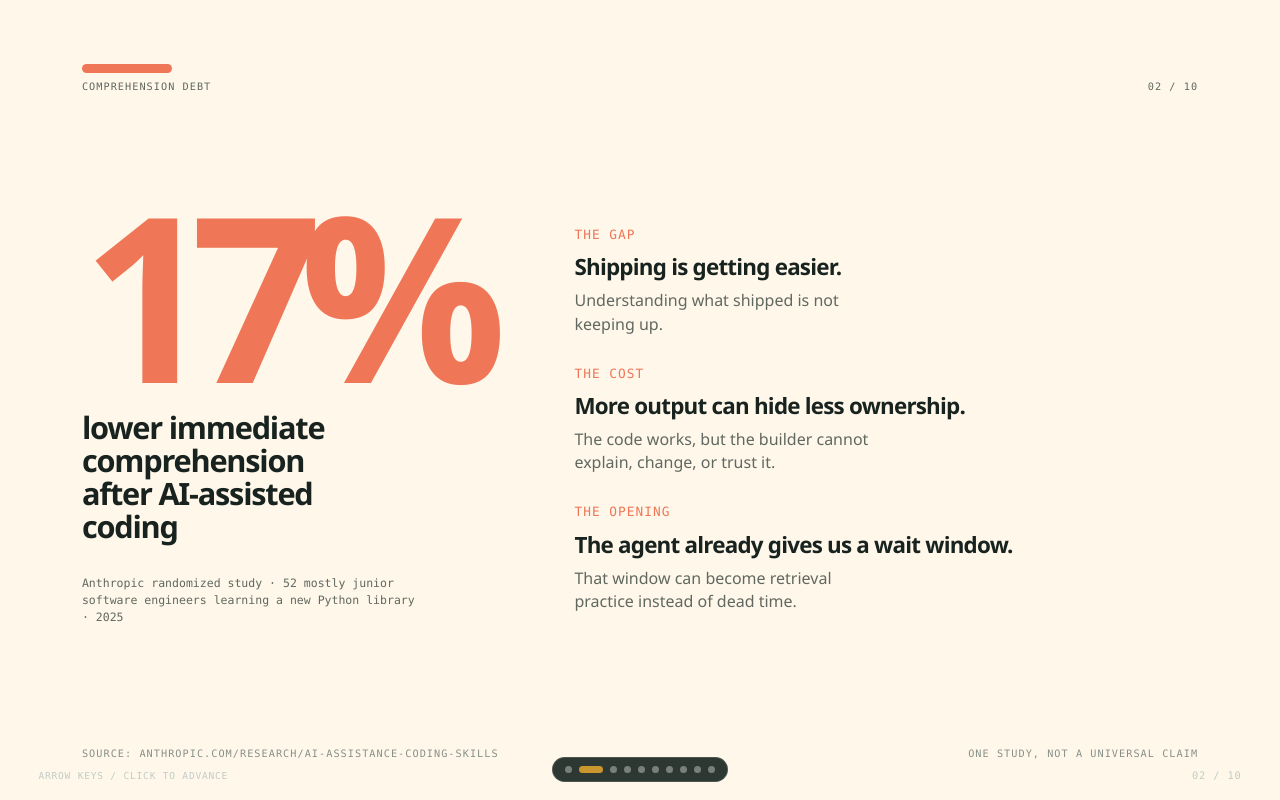
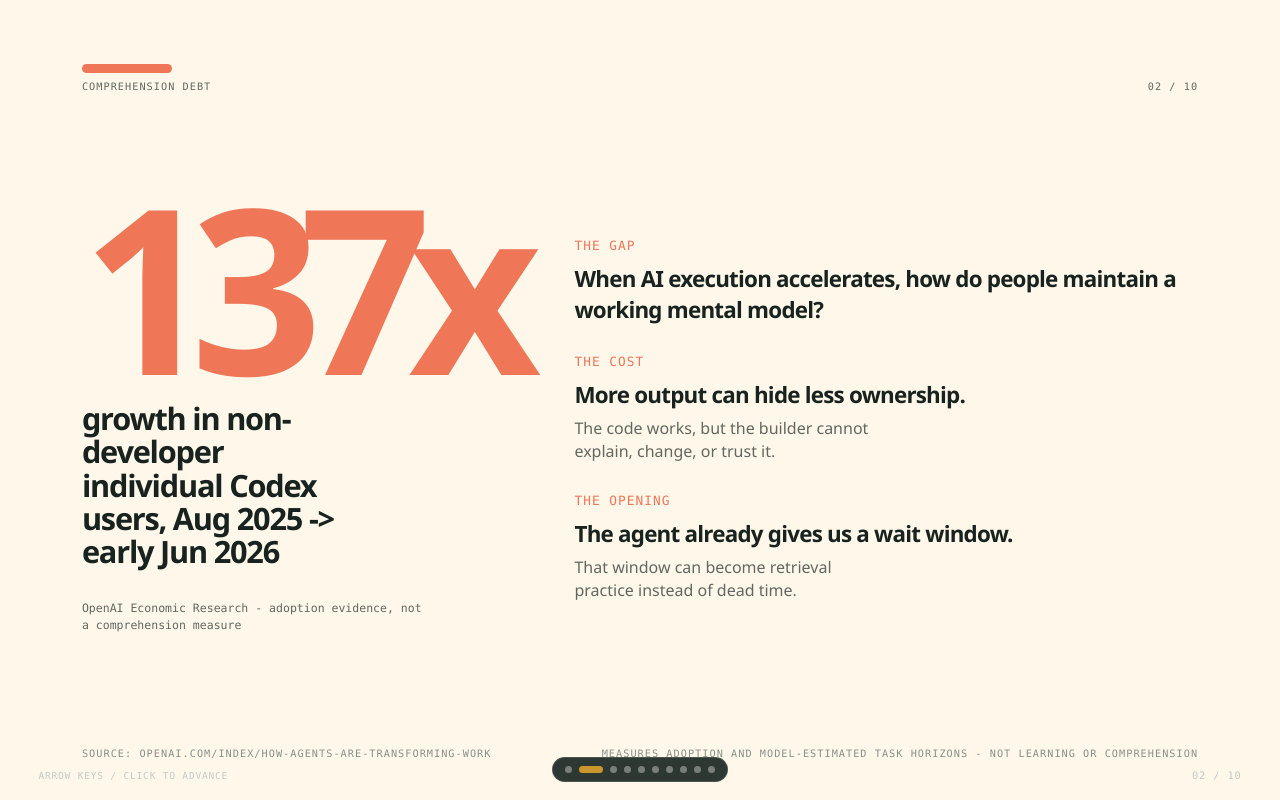
Before and after one commit to maxi-max-dev/osmosis, a website: page docs/pitch/deck.html in a window 1280 px wide. Both pictures are taken after a click on the button 599 px from the left and 769 px from the top of the page. Drawn offline with Linux system fonts and the light colour scheme.

Commit message:
Use OpenAI adoption evidence in pitch

```diff
--- a/docs/pitch/deck.html
+++ b/docs/pitch/deck.html
@@ -225,17 +225,17 @@
         <div class="chrome"><span>Comprehension debt</span><span>02 / 10</span></div>
         <div class="evidence-grid">
           <div class="animate">
-            <div class="stat">17%</div>
-            <p class="stat-caption">lower immediate comprehension after AI-assisted coding</p>
-            <p class="source-note">Anthropic randomized study · 52 mostly junior software engineers learning a new Python library · 2025</p>
+            <div class="stat">137x</div>
+            <p class="stat-caption">growth in non-developer individual Codex users, Aug 2025 -&gt; early Jun 2026</p>
+            <p class="source-note">OpenAI Economic Research - adoption evidence, not a comprehension measure</p>
           </div>
           <ol class="evidence-list animate">
-            <li><span class="index">THE GAP</span><strong>Shipping is getting easier.</strong><span>Understanding what shipped is not keeping up.</span></li>
+            <li><span class="index">THE GAP</span><strong>When AI execution accelerates, how do people maintain a working mental model?</strong></li>
             <li><span class="index">THE COST</span><strong>More output can hide less ownership.</strong><span>The code works, but the builder cannot explain, change, or trust it.</span></li>
             <li><span class="index">THE OPENING</span><strong>The agent already gives us a wait window.</strong><span>That window can become retrieval practice instead of dead time.</span></li>
           </ol>
         </div>
-        <div class="foot"><span>Source: anthropic.com/research/AI-assistance-coding-skills</span><span>One study, not a universal claim</span></div>
+        <div class="foot"><span>SOURCE: OPENAI.COM/INDEX/HOW-AGENTS-ARE-TRANSFORMING-WORK</span><span>Measures adoption and model-estimated task horizons - not learning or comprehension</span></div>
       </section>
 
       <section class="slide dark" data-theme="dark" data-screen-label="03 Reframe" aria-label="Slide 3: the solution reframe">
@@ -316,7 +316,7 @@
               <div class="arch-row"><strong>Crash safety</strong><span>Durable event ledgers, reconciliation, and a cross-process profile lock.</span></div>
             </div>
           </div>
-          <div class="architecture-badge animate"><strong>186</strong><span>automated tests</span><small>Node core only · MCP stdout stays protocol-clean · record/replay remain deterministic</small></div>
+          <div class="architecture-badge animate"><strong>202</strong><span>automated tests</span><small>Node core only · MCP stdout stays protocol-clean · record/replay remain deterministic</small></div>
         </div>
         <div class="foot"><span>Browser wall remains the primary form</span><span>Direct OpenAI API backend: reserved, not implemented</span></div>
       </section>
```
Also changed, not shown: docs/pitch/script.md (+2 -2 lines), README.md.
